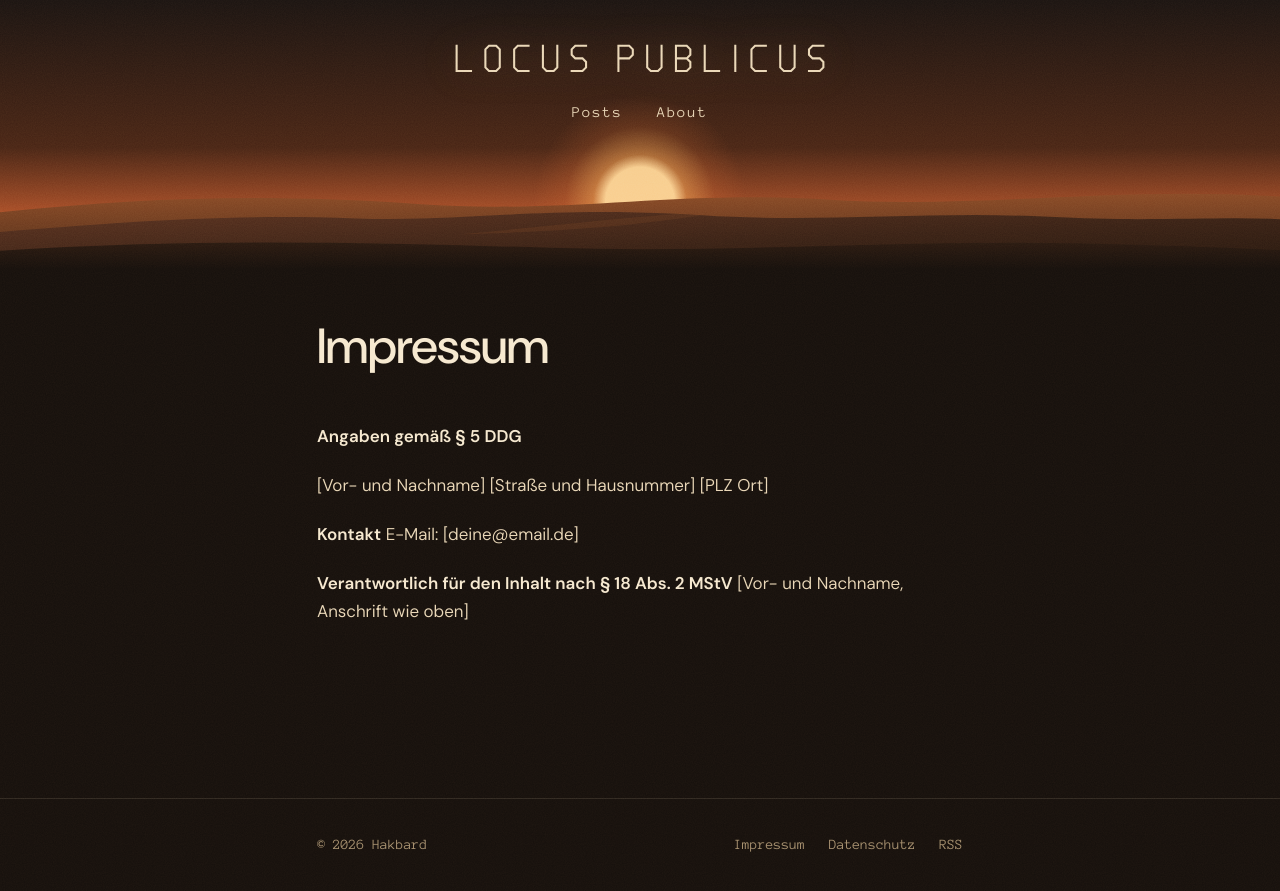
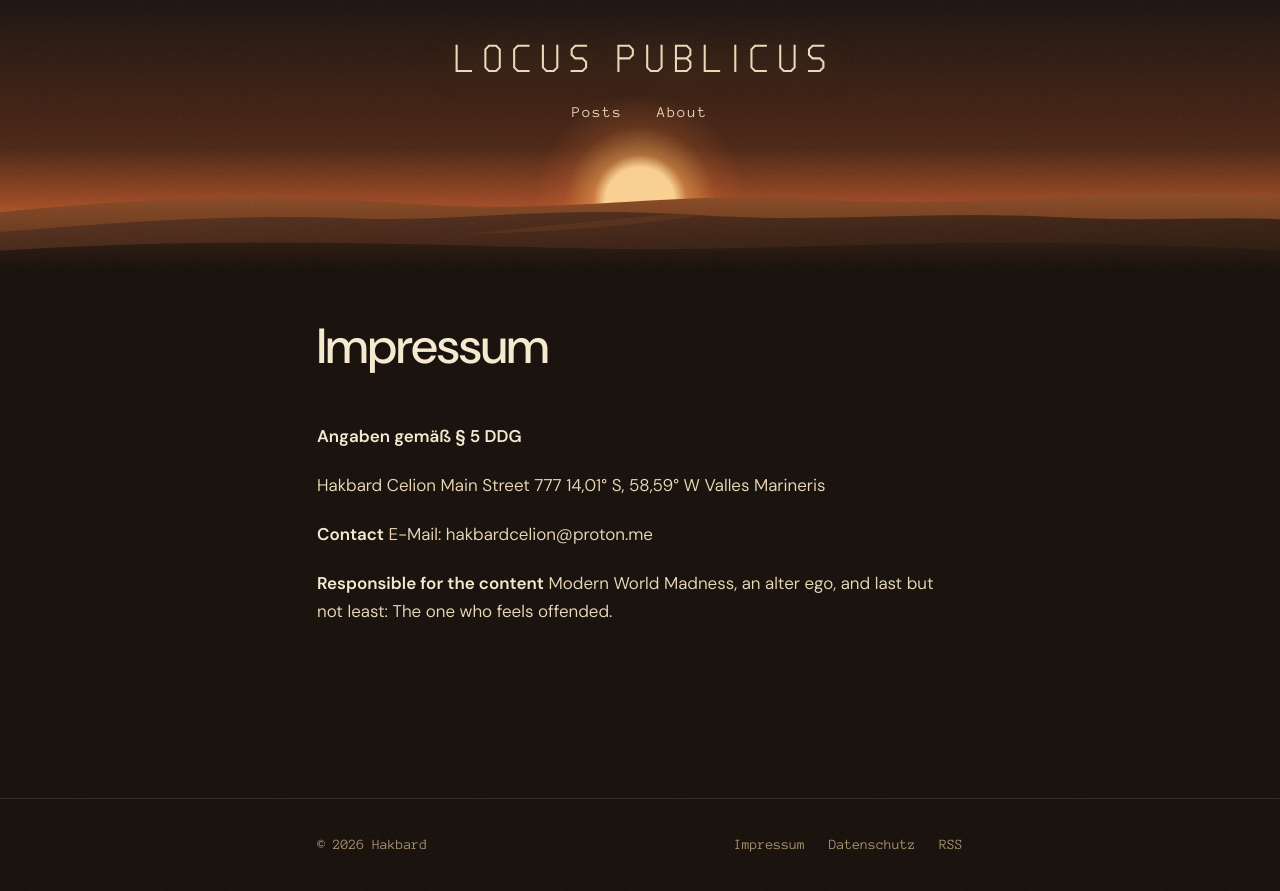
Before and after one commit to locuspublicus/locuspublicus.github.io, a Jekyll site: the page built from impressum.md, in a window 1280 px wide. Shown: the top 891 px of the page. Built offline with Jekyll 4.4.1, drawn with Linux system fonts in a browser that asks for light colours.

Commit message:
Update impressum with personal details and contact info

```diff
--- a/impressum.md
+++ b/impressum.md
@@ -6,12 +6,13 @@ permalink: /impressum/
 
 **Angaben gemäß § 5 DDG**
 
-[Vor- und Nachname]
-[Straße und Hausnummer]
-[PLZ Ort]
+Hakbard Celion
+Main Street 777
+ 14,01° S, 58,59° W
+ Valles Marineris
 
-**Kontakt**
-E-Mail: [deine@email.de]
+**Contact**
+E-Mail: hakbardcelion@proton.me
 
-**Verantwortlich für den Inhalt nach § 18 Abs. 2 MStV**
-[Vor- und Nachname, Anschrift wie oben]
+**Responsible for the content**
+Modern World Madness, an alter ego, and last but not least: The one who feels offended.
```
